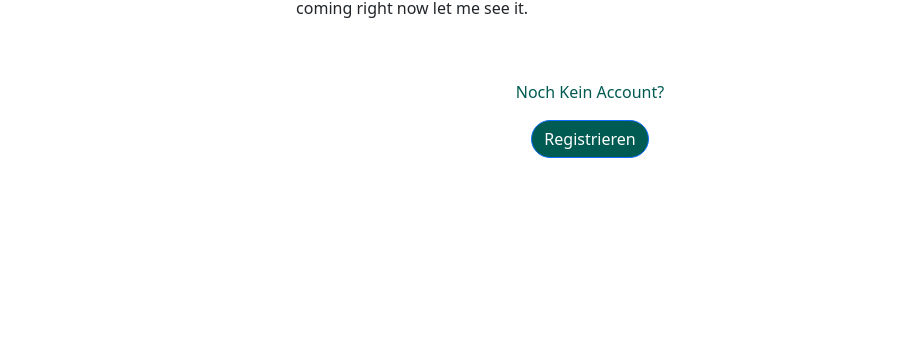
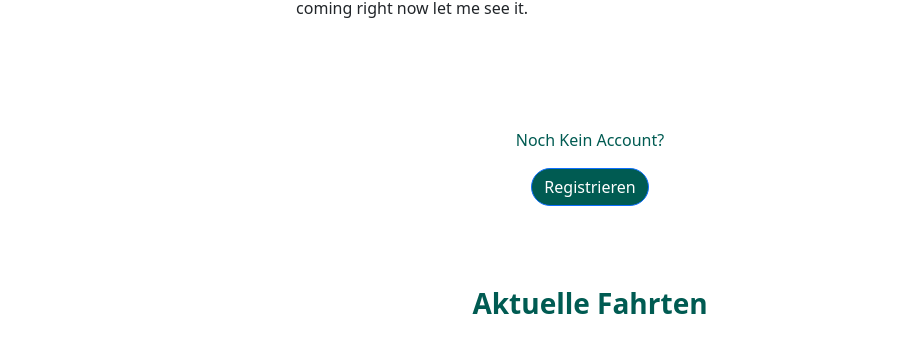
Before and after one commit to NicoNotAvailable/myCargonaut, an Angular app in the folder myCargonaut-client/: page / in a window 1280 px wide. Shown: the part 467-820 px from the top of the page, without its empty margins (50-958 px from the left). Built offline with nearby package versions, Linux system fonts and the light colour scheme.

Commit message:
Aktuelle Fahrten div eingefügt

```diff
--- a/myCargonaut-client/src/app/frontpage/frontpage.component.html
+++ b/myCargonaut-client/src/app/frontpage/frontpage.component.html
@@ -7,29 +7,40 @@
 
 
 <div class="container d-flex justify-content-center">
-  <div class="col-8 field">
+  <div class="col-8 field ">
     <div class="row text-center">
       <h3 class="greenText fw-semibold">MyCargonaut</h3>
     </div>
     <p class="fw-semibold">Was ist MyCargonaut?</p>
-    <p class="fw-semibold-" >Hello everybody my Name is Welcome, HE HE WHO IS 87??? Was that the byte of Markiplier? Hello Everybody my name is Portuguese. Haha youre so portuguese. If youre coming right now let me see it. What is he yapping about? Hello everybody my Name is Welcome, HE HE WHO IS 87??? Was that the byte of Markiplier? Hello Everybody my name is Portuguese. Haha youre so portuguese. If youre coming right now let me see it. Hello everybody my Name is Welcome, HE HE WHO IS 87??? Was that the byte of Markiplier? Hello Everybody my name is Portuguese. Haha youre so portuguese. If youre coming right now let me see it. </p>
+    <p class="fw-semibold-">Hello everybody my Name is Welcome, HE HE WHO IS 87??? Was that the byte of Markiplier?
+      Hello Everybody my name is Portuguese. Haha youre so portuguese. If youre coming right now let me see it. What is
+      he yapping about? Hello everybody my Name is Welcome, HE HE WHO IS 87??? Was that the byte of Markiplier? Hello
+      Everybody my name is Portuguese. Haha youre so portuguese. If youre coming right now let me see it. Hello
+      everybody my Name is Welcome, HE HE WHO IS 87??? Was that the byte of Markiplier? Hello Everybody my name is
+      Portuguese. Haha youre so portuguese. If youre coming right now let me see it. </p>
   </div>
 </div>
 
 <div class="container d-flex justify-content-center">
-  <div class="col-8 justify-content-center">
+  <div class="col-8 justify-content-center mb-5 mt-5">
     <div class="row">
       <p class="greenText text-center justify-content-center">Noch Kein Account?</p>
     </div>
     <div class="row d-flex justify-content-center">
       <div class="col-1 d-flex justify-content-center">
-        <button class="btn btn-primary greenButton" >Registrieren</button>
+        <button class="btn btn-primary greenButton">Registrieren</button>
       </div>
 
     </div>
-
-
-
   </div>
 
 </div>
+
+<div class="container d-flex justify-content-center">
+  <div class="col-8 field ">
+    <div class="row text-center">
+
+    <h3 class="greenText fw-semibold">Aktuelle Fahrten</h3>
+    </div>
+  </div>
+</div>
```
